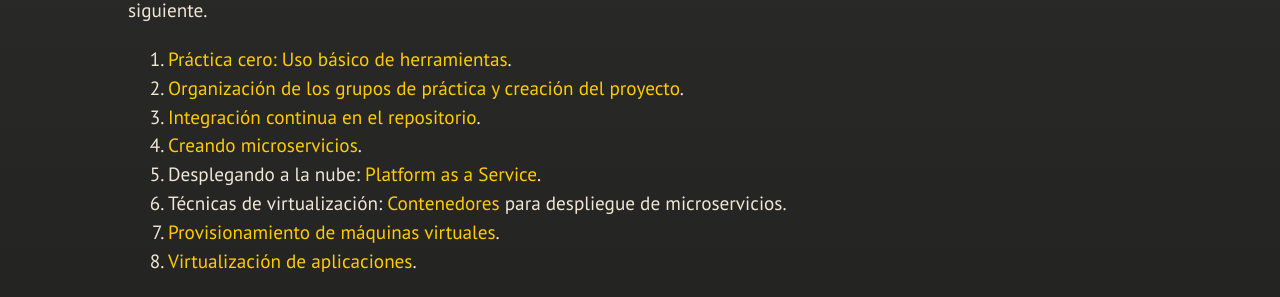
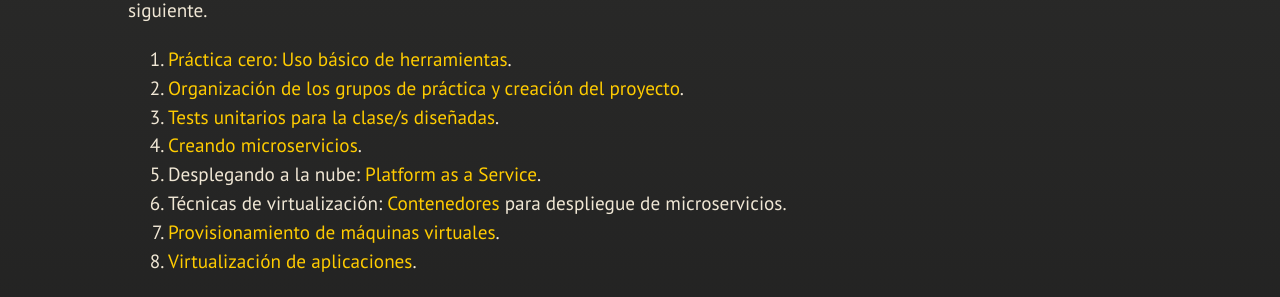
Before and after one commit to JJ/IV, a Jekyll site: the page built from index.md, in a window 1280 px wide and 900 px high, scrolled down 1753 px. Shown: the part 156-453 px from the top of the window. Built offline with Jekyll 4.4.1, drawn with Linux system fonts in a browser that asks for light colours; nearby versions of some CDN libraries; some web fonts are replaced; our own code applies the rules of GitHub Pages for plain Markdown files.

Commit message:
Sync index.md de master a gh-pages

```diff
--- a/index.md
+++ b/index.md
@@ -87,7 +87,7 @@ grosso modo, los hitos se organizarán de la forma siguiente.
 
 0. [Práctica cero: Uso básico de herramientas](documentos/proyecto/0.Repositorio).
 1. [Organización de los grupos de práctica y creación del proyecto](documentos/proyecto/1.Infraestructura).
-2. [Integración continua en el repositorio](documentos/proyecto/2.CI).
+2. [Tests unitarios para la clase/s diseñadas](documentos/proyecto/2.Tests).
 2. [Creando microservicios](documentos/proyecto/3.Microservicios).
 3. Desplegando a la nube: [Platform as a Service](documentos/proyecto/4.PaaS).
 4. Técnicas de virtualización: [Contenedores](documentos/proyecto/5.Docker) para despliegue de microservicios.
```
